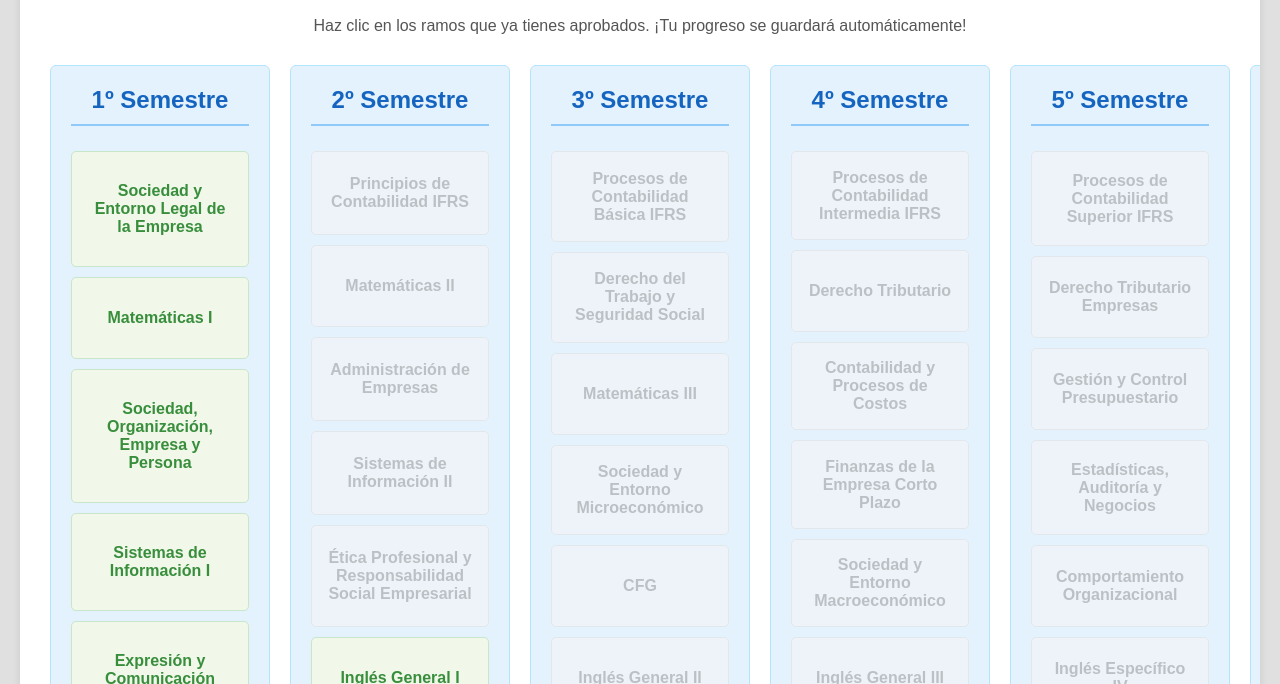
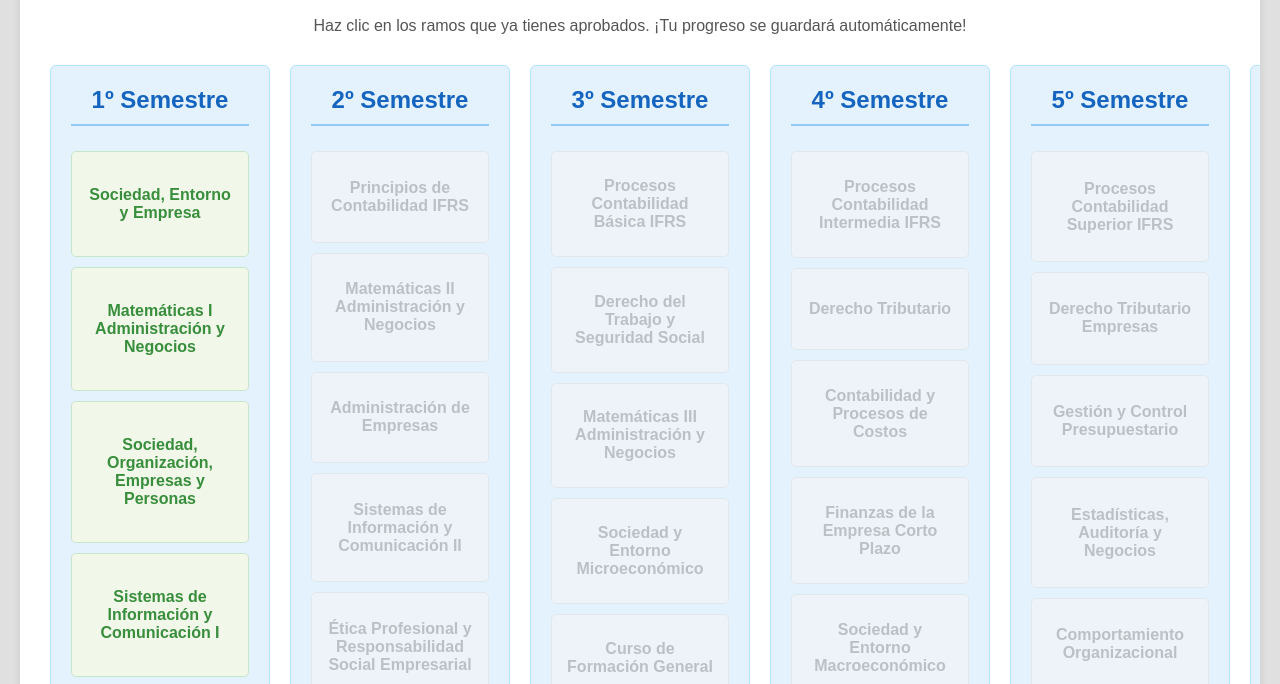
Before and after one commit to HectorSSJGOD/Malla-Interactiva2, a plain HTML site: page index.html in a window 1280 px wide. Shown: the part 111-795 px from the top of the page. Drawn offline with Linux system fonts and the light colour scheme.

Commit message:
Update index.html

```diff
--- a/index.html
+++ b/index.html
@@ -3,7 +3,7 @@
 <head>
     <meta charset="UTF-8">
     <meta name="viewport" content="width=device-width, initial-scale=1.0">
-    <title>Mi Malla Curricular Contador Auditor / Contador Público UDP</title>
+    <title>Malla Curricular Contador Auditor / Contador Público UDP Interactiva</title>
     <link rel="stylesheet" href="style.css">
 </head>
 <body>
@@ -16,16 +16,16 @@
             <div class="semester">
                 <h2>1º Semestre</h2>
                 <div class="course" data-course-id="sociedad-entorno-empresa">
-                    <span class="course-name">Sociedad y Entorno Legal de la Empresa</span>
+                    <span class="course-name">Sociedad, Entorno y Empresa</span>
                 </div>
                 <div class="course" data-course-id="matematicas-1">
-                    <span class="course-name">Matemáticas I</span>
+                    <span class="course-name">Matemáticas I Administración y Negocios</span>
                 </div>
                 <div class="course" data-course-id="sociedad-organizacion-empresa-persona">
-                    <span class="course-name">Sociedad, Organización, Empresa y Persona</span>
+                    <span class="course-name">Sociedad, Organización, Empresas y Personas</span>
                 </div>
                 <div class="course" data-course-id="sistemas-informacion-1">
-                    <span class="course-name">Sistemas de Información I</span>
+                    <span class="course-name">Sistemas de Información y Comunicación I</span>
                 </div>
                 <div class="course" data-course-id="expresion-comunicacion">
                     <span class="course-name">Expresión y Comunicación</span>
@@ -38,13 +38,13 @@
                     <span class="course-name">Principios de Contabilidad IFRS</span>
                 </div>
                 <div class="course" data-course-id="matematicas-2" data-prerequisites="matematicas-1">
-                    <span class="course-name">Matemáticas II</span>
+                    <span class="course-name">Matemáticas II Administración y Negocios</span>
                 </div>
                 <div class="course" data-course-id="administracion-de-empresas" data-prerequisites="sociedad-organizacion-empresa-persona">
                     <span class="course-name">Administración de Empresas</span>
                 </div>
                 <div class="course" data-course-id="sistemas-informacion-2" data-prerequisites="sistemas-informacion-1">
-                    <span class="course-name">Sistemas de Información II</span>
+                    <span class="course-name">Sistemas de Información y Comunicación II</span>
                 </div>
                 <div class="course" data-course-id="etica-profesion-responsabilidad-social" data-prerequisites="expresion-comunicacion">
                     <span class="course-name">Ética Profesional y Responsabilidad Social Empresarial</span>
@@ -57,19 +57,19 @@
             <div class="semester">
                 <h2>3º Semestre</h2>
                 <div class="course" data-course-id="procesos-contabilidad-basica-ifrs" data-prerequisites="principios-contabilidad-ifrs">
-                    <span class="course-name">Procesos de Contabilidad Básica IFRS</span>
+                    <span class="course-name">Procesos Contabilidad Básica IFRS</span>
                 </div>
                 <div class="course" data-course-id="derecho-trabajo-seguridad-social" data-prerequisites="sociedad-entorno-empresa">
                     <span class="course-name">Derecho del Trabajo y Seguridad Social</span>
                 </div>
                 <div class="course" data-course-id="matematicas-3" data-prerequisites="matematicas-2">
-                    <span class="course-name">Matemáticas III</span>
+                    <span class="course-name">Matemáticas III Administración y Negocios</span>
                 </div>
-                <div class="course" data-course-id="sociedad-entorno-microeconomico" data-prerequisites="sociedad-organizacion-empresa-persona">
+                <div class="course" data-course-id="sociedad-entorno-microeconomico" data-prerequisites="matematicas-2">
                     <span class="course-name">Sociedad y Entorno Microeconómico</span>
                 </div>
                 <div class="course" data-course-id="cfg-1" data-prerequisites="expresion-comunicacion">
-                    <span class="course-name">CFG</span>
+                    <span class="course-name">Curso de Formación General</span>
                 </div>
                 <div class="course" data-course-id="ingles-general-2" data-prerequisites="ingles-general-1">
                     <span class="course-name">Inglés General II</span>
@@ -79,7 +79,7 @@
             <div class="semester">
                 <h2>4º Semestre</h2>
                 <div class="course" data-course-id="procesos-contabilidad-intermedia-ifrs" data-prerequisites="procesos-contabilidad-basica-ifrs">
-                    <span class="course-name">Procesos de Contabilidad Intermedia IFRS</span>
+                    <span class="course-name">Procesos Contabilidad Intermedia IFRS</span>
                 </div>
                 <div class="course" data-course-id="derecho-tributario" data-prerequisites="derecho-trabajo-seguridad-social">
                     <span class="course-name">Derecho Tributario</span>
@@ -87,7 +87,7 @@
                 <div class="course" data-course-id="contabilidad-procesos-costos" data-prerequisites="procesos-contabilidad-basica-ifrs">
                     <span class="course-name">Contabilidad y Procesos de Costos</span>
                 </div>
-                <div class="course" data-course-id="finanzas-empresa-corto-plazo" data-prerequisites="matematicas-3">
+                <div class="course" data-course-id="finanzas-empresa-corto-plazo" data-prerequisites="administracion-de-empresas">
                     <span class="course-name">Finanzas de la Empresa Corto Plazo</span>
                 </div>
                 <div class="course" data-course-id="sociedad-entorno-macroeconomico" data-prerequisites="sociedad-entorno-microeconomico">
@@ -101,7 +101,7 @@
             <div class="semester">
                 <h2>5º Semestre</h2>
                 <div class="course" data-course-id="procesos-contabilidad-superior-ifrs" data-prerequisites="procesos-contabilidad-intermedia-ifrs">
-                    <span class="course-name">Procesos de Contabilidad Superior IFRS</span>
+                    <span class="course-name">Procesos Contabilidad Superior IFRS</span>
                 </div>
                 <div class="course" data-course-id="derecho-tributario-empresas" data-prerequisites="derecho-tributario">
                     <span class="course-name">Derecho Tributario Empresas</span>
@@ -123,7 +123,7 @@
             <div class="semester">
                 <h2>6º Semestre</h2>
                 <div class="course" data-course-id="procesos-contabilidad-avanzada-ifrs" data-prerequisites="procesos-contabilidad-superior-ifrs">
-                    <span class="course-name">Procesos de Contabilidad Avanzada IFRS</span>
+                    <span class="course-name">Procesos Contabilidad Avanzada IFRS</span>
                 </div>
                 <div class="course" data-course-id="derecho-tributario-personas" data-prerequisites="derecho-tributario-empresas">
                     <span class="course-name">Derecho Tributario Personas</span>
@@ -135,10 +135,10 @@
                     <span class="course-name">Finanzas de la Empresa Largo Plazo</span>
                 </div>
                 <div class="course" data-course-id="sistemas-informacion-3" data-prerequisites="sistemas-informacion-2">
-                    <span class="course-name">Sistemas de Información III</span>
+                    <span class="course-name">Sistemas de Información Comunicación III</span>
                 </div>
                 <div class="course" data-course-id="cfg-2" data-prerequisites="cfg-1">
-                    <span class="course-name">CFG</span>
+                    <span class="course-name">Curso de Formación General</span>
                 </div>
             </div>
 
@@ -160,19 +160,19 @@
                     <span class="course-name">Dirección Estratégica de Empresas</span>
                 </div>
                 <div class="course" data-course-id="cfg-3" data-prerequisites="cfg-2">
-                    <span class="course-name">CFG</span>
+                    <span class="course-name">Curso de Formación General</span>
                 </div>
             </div>
 
             <div class="semester">
                 <h2>8º Semestre</h2>
-                <div class="course" data-course-id="auditoria-forense-fraude-delitos-economicos" data-prerequisites="auditoria-seguridad-sistemas-informacion-ti">
+                <div class="course" data-course-id="auditoria-forense-fraude-delitos-economicos" data-prerequisites="gestion-en-auditoria-2">
                     <span class="course-name">Auditoría Forense Fraude y Delitos Económicos</span>
                 </div>
-                <div class="course" data-course-id="auditorias-especiales" data-prerequisites="auditoria-tributaria">
+                <div class="course" data-course-id="auditorias-especiales" data-prerequisites="gestion-en-auditoria-2">
                     <span class="course-name">Auditorías Especiales</span>
                 </div>
-                <div class="course" data-course-id="gestion-de-riesgos" data-prerequisites="gestion-en-auditoria-2">
+                <div class="course" data-course-id="gestion-de-riesgos" data-prerequisites="finanzas-corporativas">
                     <span class="course-name">Gestión de Riesgos</span>
                 </div>
                 <div class="course" data-course-id="control-gestion-estrategico-operacional" data-prerequisites="direccion-estrategica-de-empresas">
@@ -181,20 +181,20 @@
                 <div class="course" data-course-id="optativo-profundizacion-1" data-prerequisites="estadisticas-auditoria-negocios">
                     <span class="course-name">Optativo de Profundización</span>
                 </div>
+                <div class="course" data-course-id="metodologia-de-la-investigacion" data-prerequisites="direccion-estrategica-de-empresas">
+                    <span class="course-name">Metodología de la Investigación</span>
+                </div>
                 <div class="course" data-course-id="cfg-4" data-prerequisites="cfg-3">
-                    <span class="course-name">CFG</span>
+                    <span class="course-name">Curso de Formación General</span>
                 </div>
             </div>
 
             <div class="semester">
                 <h2>9º Semestre</h2>
-                <div class="course" data-course-id="juego-auditoria-basado-riesgos" data-prerequisites="auditoria-forense-fraude-delitos-economicos">
+                <div class="course" data-course-id="juego-auditoria-basado-riesgos" data-prerequisites="auditoria-forense-fraude-delitos-economicos, auditorias-especiales, control-gestion-estrategico-operacional">
                     <span class="course-name">Juego de Auditoría Basado en Riesgos</span>
                 </div>
-                <div class="course" data-course-id="metodologia-de-la-investigacion" data-prerequisites="sociedad-entorno-macroeconomico">
-                    <span class="course-name">Metodología de la Investigación</span>
-                </div>
-                <div class="course" data-course-id="induccion-laboral-profesional-auditoria" data-prerequisites="auditorias-especiales">
+                <div class="course" data-course-id="induccion-laboral-profesional-auditoria" data-prerequisites="gestion-en-auditoria-2">
                     <span class="course-name">Inducción Laboral Profesional en Auditoría</span>
                 </div>
             </div>
```
